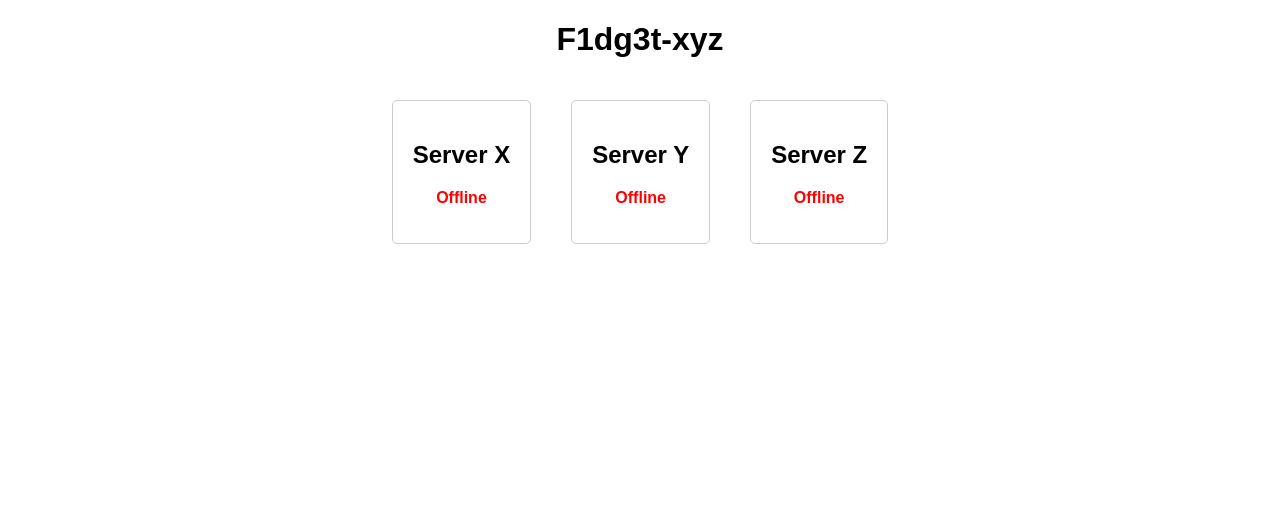
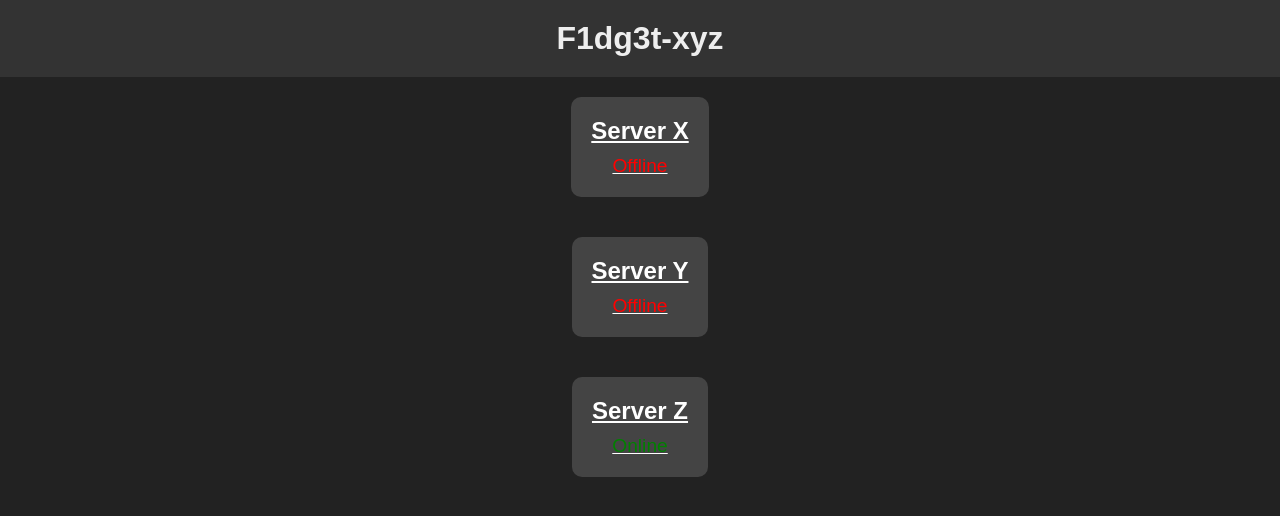
Before and after one commit to F1dg3t-xyz/F1dg3t-xyz.github.io, a plain HTML site: page index.html in a window 1280 px wide. Drawn offline with Linux system fonts and the light colour scheme; no server answers.

Commit message:
Add files via upload

```diff
--- a/css/index.css
+++ b/css/index.css
@@ -1,27 +1,73 @@
+/* Reset styles */
+* {
+    margin: 0;
+    padding: 0;
+    box-sizing: border-box;
+}
+
 body {
     font-family: Arial, sans-serif;
-    margin: 0;
-    padding: 0;
+    background-color: #222;
+    /* Dark background color */
+    color: #eee;
+    /* Light text color */
+    overflow: hidden;
+    /* Prevent scrolling */
+}
+
+header {
+    background-color: #333;
+    /* Dark header background color */
+    padding: 20px;
+    text-align: center;
 }
 
 h1 {
-    text-align: center;
+    font-size: 2em;
 }
 
-.status-container {
+main {
     display: flex;
-    justify-content: center;
+    flex-direction: column;
+    /* Align children vertically */
+    justify-content: flex-start;
     align-items: center;
+    height: 100vh;
+    /* Set height to 100% of viewport height */
+    overflow: hidden;
+    /* Prevent scrolling */
 }
 
 .server {
     margin: 20px;
     padding: 20px;
-    border: 1px solid #ccc;
-    border-radius: 5px;
+    background-color: #444;
+    /* Dark server background color */
+    border-radius: 10px;
     text-align: center;
 }
 
+.server h2 {
+    font-size: 1.5em;
+    margin-bottom: 10px;
+}
+
 .status {
-    font-weight: bold;
+    font-size: 1.2em;
 }
+
+#serverZ .status {
+    color: green;
+}
+
+/* CSS for unvisited links */
+.server-link:link {
+    color: white;
+    /* White text color for unvisited links */
+}
+
+/* CSS for visited links */
+.server-link:visited {
+    color: orange;
+    /* Orange text color for visited links */
+}
--- a/index.html
+++ b/index.html
@@ -1,31 +1,38 @@
 <!DOCTYPE html>
 <html lang="en">
-
 <head>
     <meta charset="UTF-8">
     <meta name="viewport" content="width=device-width, initial-scale=1.0">
     <title>F1dg3t-xyz</title>
     <link rel="stylesheet" href="css/index.css">
 </head>
+<body>
+    <header>
+        <h1>F1dg3t-xyz</h1>
+    </header>
 
-<body>
-    <h1>F1dg3t-xyz</h1>
-    <div class="status-container">
+    <main>
+        <a href="http://f1dg3t-x.duckdns.org" target="_blank" class="server-link">
             <div id="serverX" class="server">
                 <h2>Server X</h2>
                 <p class="status">Loading...</p>
             </div>
+        </a>
+        <a href="http://f1dg3t-y.duckdns.org" target="_blank" class="server-link">
             <div id="serverY" class="server">
                 <h2>Server Y</h2>
                 <p class="status">Loading...</p>
             </div>
+        </a>
+        <a href="http://f1dg3t-z.duckdns.org" target="_blank" class="server-link">
             <div id="serverZ" class="server">
                 <h2>Server Z</h2>
-            <p class="status">Loading...</p>
+                <p class="status" style="color: green;">Online</p>
             </div>
-    </div>
+        </a>
+    </main>
+
 
     <script src="js/index.js"></script>
 </body>
-
 </html>
--- a/js/index.js
+++ b/js/index.js
@@ -1,24 +1,23 @@
 document.addEventListener("DOMContentLoaded", function() {
     checkServerStatus('X');
     checkServerStatus('Y');
-    checkServerStatus('Z');
+    // checkServerStatus('Z');
 });
 
 function checkServerStatus(serverName) {
-    var proxyUrl = 'https://cors-anywhere.herokuapp.com/';
-    var serverUrl = 'http://f1dg3t-' + serverName.toLowerCase() + '.duckdns.org';
-    var finalUrl = proxyUrl + serverUrl;
+    var url = 'http://f1dg3t-' + serverName.toLowerCase() + '.duckdns.org/' + serverName.toLowerCase() + '/index.html';
     var serverDiv = document.getElementById('server' + serverName.toUpperCase());
     var statusParagraph = serverDiv.querySelector('.status');
 
     // Try to fetch the server URL with a GET request
-    fetch(finalUrl)
+    fetch(url)
         .then(response => {
-            if (!response.ok) {
+            if (response.ok) {
+                statusParagraph.textContent = 'Online';
+                statusParagraph.style.color = 'green';
+            } else {
                 throw new Error('Network response was not ok');
             }
-            statusParagraph.textContent = 'Online';
-            statusParagraph.style.color = 'green';
         })
         .catch(error => {
             statusParagraph.textContent = 'Offline';
```
Lines whose indentation alone changed are shown as unchanged.
